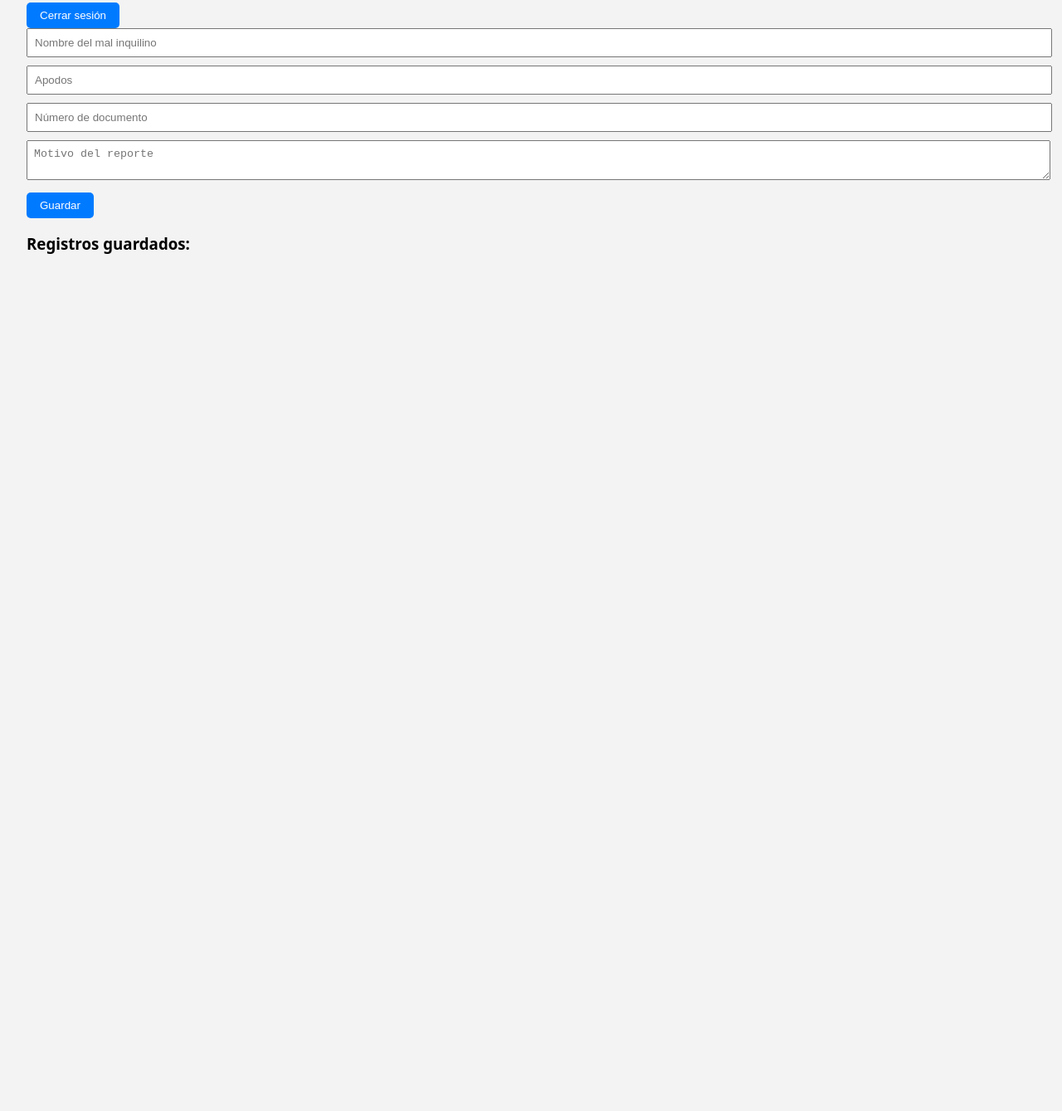
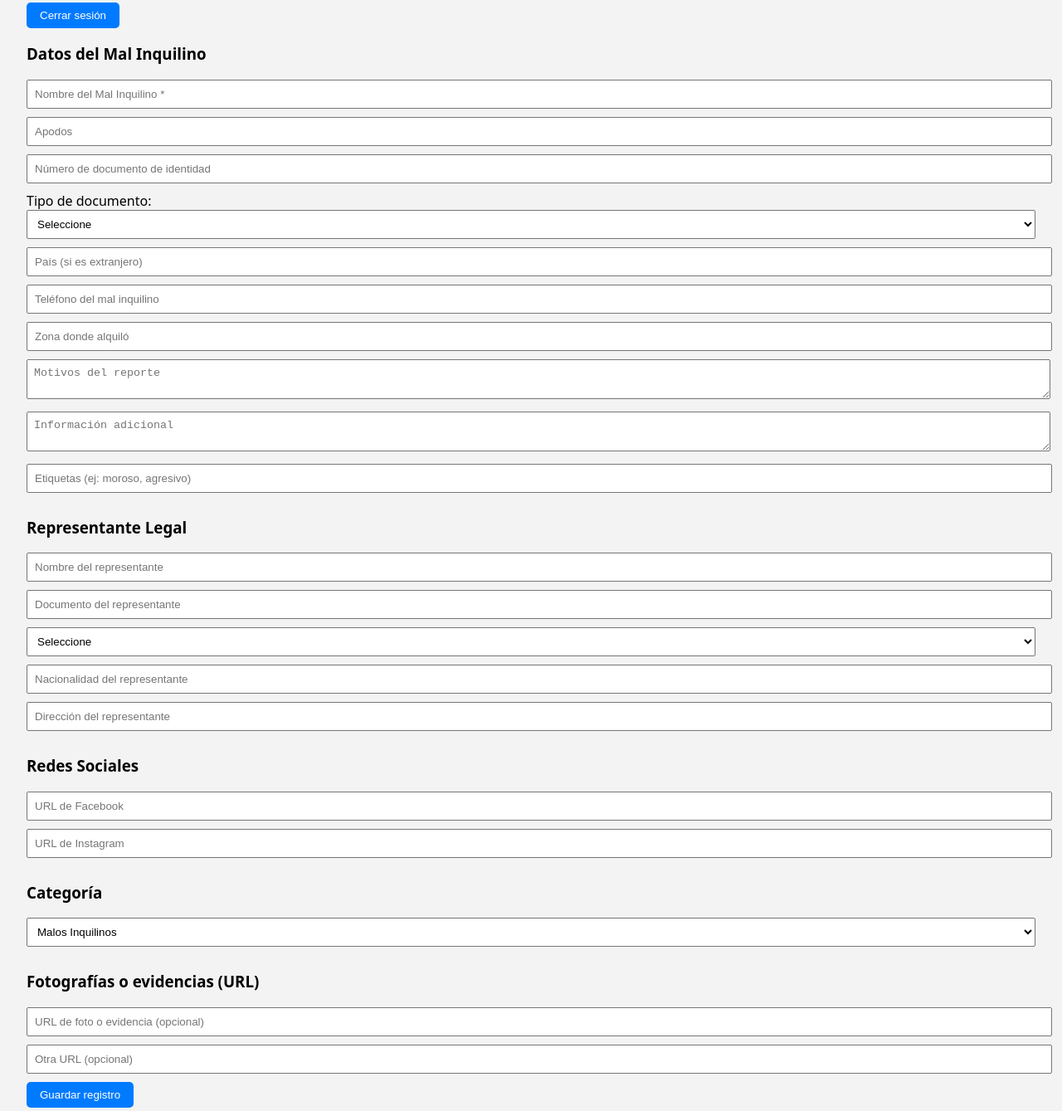
Before and after one commit to crjeffrey007/malos-inquilinos-cr, a plain HTML site: page index.html in a window 1280 px wide. Shown: the part 546-1885 px from the top of the page at 83% size. Before the commit the page ends 884 px from the top, so only its background shows below. Drawn offline with Linux system fonts and the light colour scheme.

Commit message:
Update index.html

```diff
--- a/index.html
+++ b/index.html
@@ -29,15 +29,59 @@
     <button id="logout-btn">Cerrar sesión</button>
 
     <form id="inquilino-form">
-      <input type="text" id="nombre" placeholder="Nombre del mal inquilino" required>
-      <input type="text" id="apodos" placeholder="Apodos">
-      <input type="text" id="documento" placeholder="Número de documento">
-      <textarea id="motivo" placeholder="Motivo del reporte"></textarea>
-      <button type="submit">Guardar</button>
-    </form>
+  <h3>Datos del Mal Inquilino</h3>
+  <input id="nombre" type="text" placeholder="Nombre del Mal Inquilino *" required>
+  <input id="apodos" type="text" placeholder="Apodos">
+  <input id="documento" type="text" placeholder="Número de documento de identidad">
 
-    <h3>Registros guardados:</h3>
-    <ul id="lista-inquilinos"></ul>
+  <label>Tipo de documento:</label>
+  <select id="tipoDoc">
+    <option value="">Seleccione</option>
+    <option>Cédula de Identidad</option>
+    <option>Pasaporte</option>
+    <option>Cédula de Residencia (Extranjero)</option>
+    <option>Cédula Jurídica</option>
+  </select>
+
+  <input id="pais" type="text" placeholder="País (si es extranjero)">
+  <input id="telefono" type="text" placeholder="Teléfono del mal inquilino">
+  <input id="zona" type="text" placeholder="Zona donde alquiló">
+
+  <textarea id="motivo" placeholder="Motivos del reporte"></textarea>
+  <textarea id="info" placeholder="Información adicional"></textarea>
+  <input id="etiquetas" type="text" placeholder="Etiquetas (ej: moroso, agresivo)">
+
+  <h3>Representante Legal</h3>
+  <input id="repNombre" type="text" placeholder="Nombre del representante">
+  <input id="repDocumento" type="text" placeholder="Documento del representante">
+  <select id="repTipoDoc">
+    <option value="">Seleccione</option>
+    <option>Cédula de Identidad</option>
+    <option>Pasaporte</option>
+    <option>Cédula de Residencia (Extranjero)</option>
+    <option>Cédula Jurídica</option>
+  </select>
+  <input id="repNacionalidad" type="text" placeholder="Nacionalidad del representante">
+  <input id="repDireccion" type="text" placeholder="Dirección del representante">
+
+  <h3>Redes Sociales</h3>
+  <input id="facebook" type="url" placeholder="URL de Facebook">
+  <input id="instagram" type="url" placeholder="URL de Instagram">
+
+  <h3>Categoría</h3>
+  <select id="categoria">
+    <option>Malos Inquilinos</option>
+  </select>
+
+  <h3>Fotografías o evidencias (URL)</h3>
+  <input id="foto1" type="url" placeholder="URL de foto o evidencia (opcional)">
+  <input id="foto2" type="url" placeholder="Otra URL (opcional)">
+
+  <button type="submit">Guardar registro</button>
+</form>
+
+<h3>Registros guardados:</h3>
+<ul id="lista-inquilinos"></ul>
   </div>
 
   <script type="module" src="app.js"></script>
```
